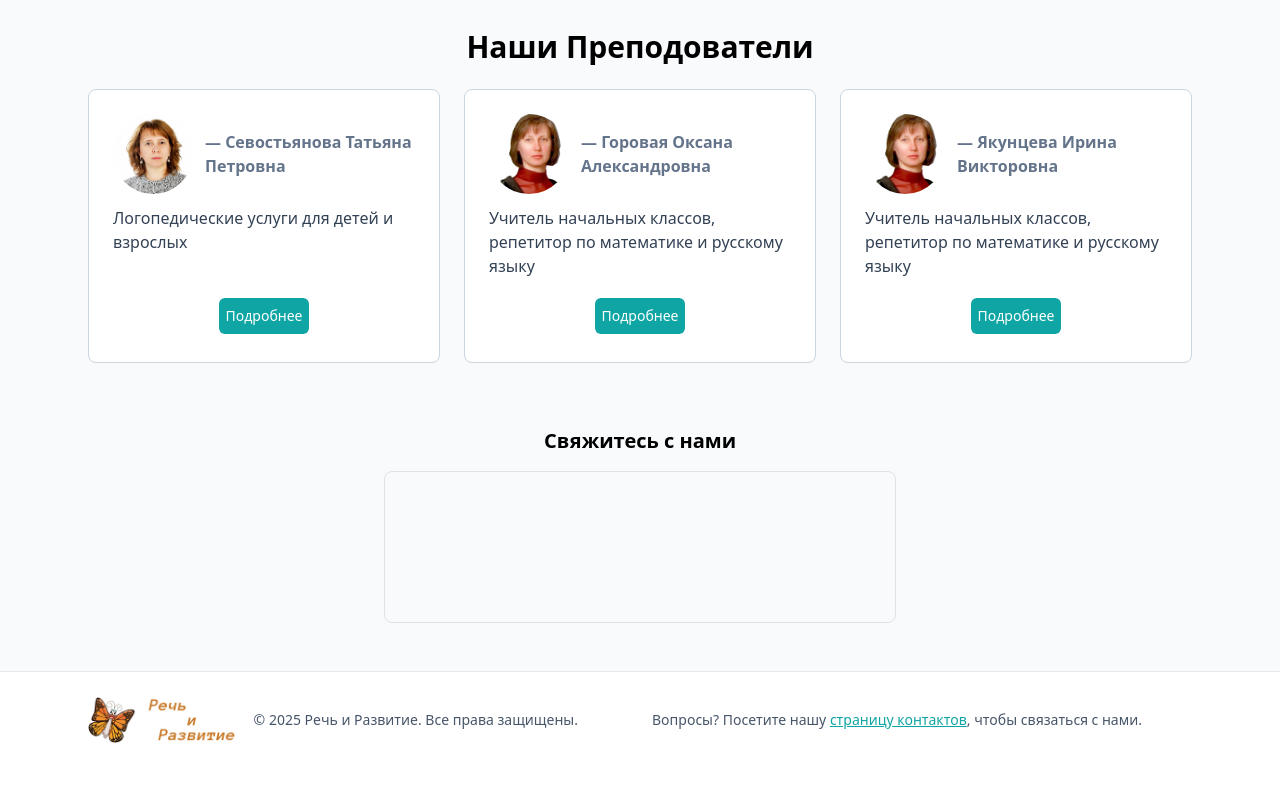
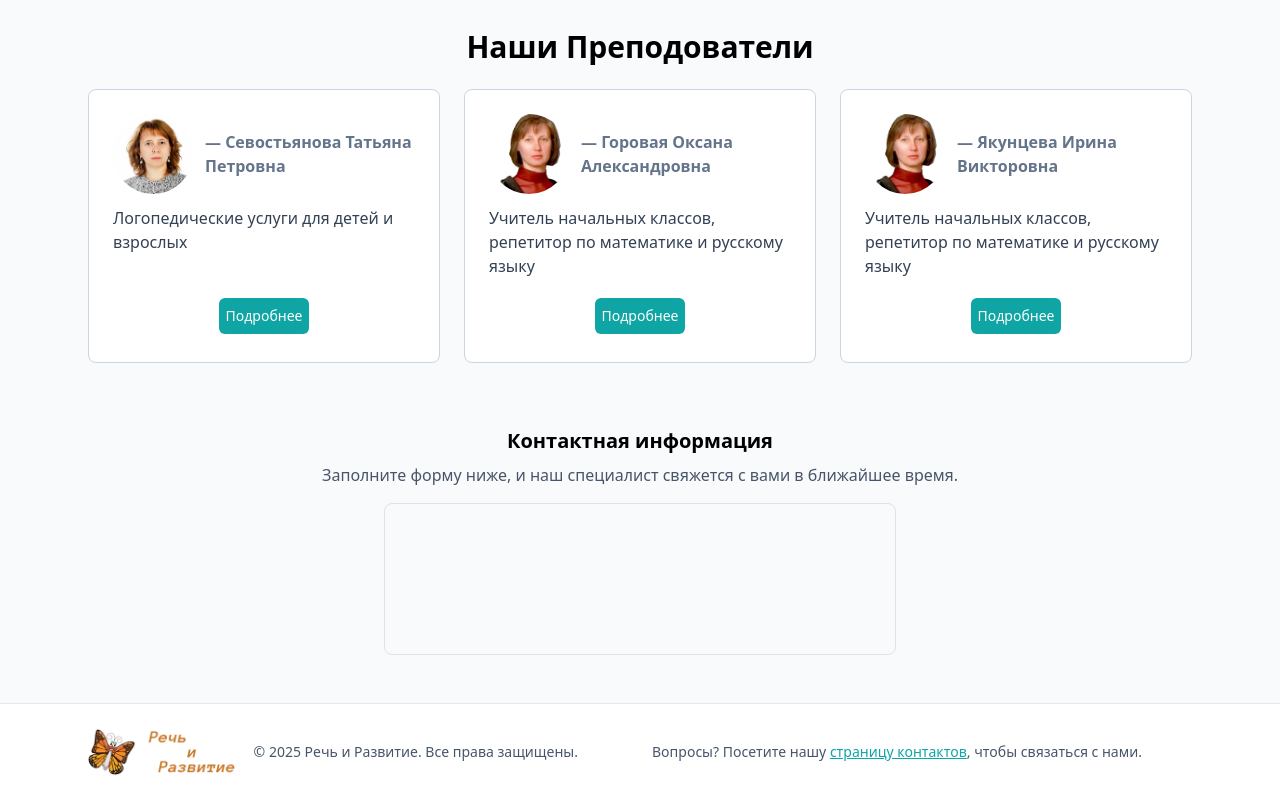
Before and after one commit to sebaural/speech-development, a React (Vite) app: page / in a window 1280 px wide. Shown: the part 1102-1902 px from the top of the page. Before the commit the page ends 1870 px from the top, so only its background shows below. Built offline with nearby package versions, Linux system fonts and the light colour scheme.

Commit message:
home page contact header change

```diff
--- a/src/pages/HomePage.tsx
+++ b/src/pages/HomePage.tsx
@@ -23,7 +23,8 @@ export default function HomePage() {
     {/*   <CTA /> */}
       <section className="py-12 bg-slate-50">
         <div className="mx-auto max-w-6xl px-6">
-          <h3 className="text-xl font-semibold text-center">Свяжитесь с нами</h3>
+          <h3 className="text-xl font-semibold text-center">Контактная информация</h3>
+          <p className="mt-2 text-center text-slate-600">Заполните форму ниже, и наш специалист свяжется с вами в ближайшее время.</p>
           <div className="mt-4 max-w-lg mx-auto">
             <ContactForm />
           </div>
```
